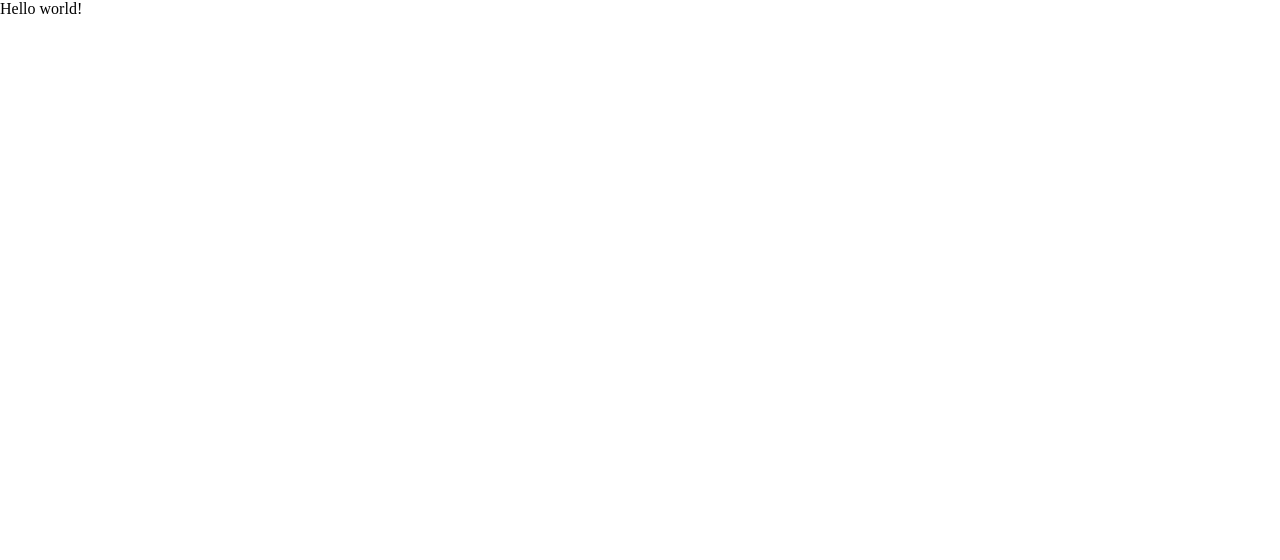
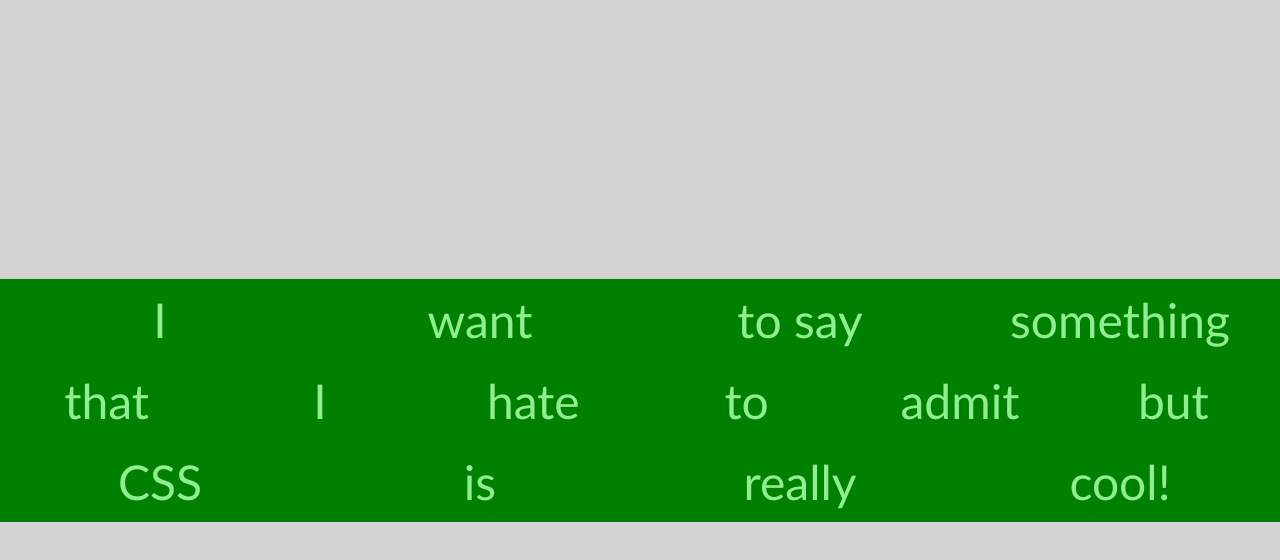
Before and after one commit to rennavittorio/html-css-12bool, a plain HTML site: page bonus/bonus.html in a window 1280 px wide. Drawn offline with Linux system fonts and the light colour scheme.

Commit message:
ADD bonus task added to folder

```diff
--- a/bonus/bonus.html
+++ b/bonus/bonus.html
@@ -6,11 +6,35 @@
     <meta name="viewport" content="width=device-width, initial-scale=1.0">
     <link rel="stylesheet" href="./css/framework2.css">
     <link rel="stylesheet" href="./css/bonus.css">
+    <script src="https://kit.fontawesome.com/dafebc6938.js" crossorigin="anonymous"></script>
     <title>Bonus</title>
 </head>
 <body>
 
-    Hello world!
+    <div class="container">
+        <div class="row">
+
+            <!-- mobile -->
+            <!-- tablet -->
+            <!-- desktop -->
+            <div class="col-12 col-sm-12 col-md-3">I</div>
+            <div class="hidden-tablet col-md-3">want</div>
+            <div class="hidden-tablet col-md-3">to say</div>
+            <div class="hidden-tablet col-md-3">something</div>
+            <div class="hidden-tablet col-md-2">that</div>
+            <div class="hidden-tablet col-md-2">I</div>
+            <div class="col-12 col-sm-4 col-md-2">hate</div>
+            <div class="hidden-mobile col-sm-4 col-md-2">to</div>
+            <div class="hidden-mobile col-sm-4 col-md-2">admit</div>
+            <div class="hidden-tablet col-md-2">but</div>
+            <div class="col-12 col-sm-4 col-md-3">CSS</div>
+            <div class="hidden-mobile col-sm-4 col-md-3">is</div>
+            <div class="hidden-tablet col-md-3">really</div>
+            <div class="hidden-mobile col-sm-4 col-md-3">cool!</div>
+
+
+        </div>
+    </div>
 
 </body>
 </html>
--- a/bonus/css/bonus.css
+++ b/bonus/css/bonus.css
@@ -0,0 +1,66 @@
+[class^="col-"],
+.hidden-mobile,
+.hidden-tablet {
+    background-color: coral;
+    color: red;
+    border: 2px solid transparent;
+    padding: 10px;
+    text-align: center;
+    font-size: 2rem;
+    display: flex;
+    justify-content: center;
+    align-items: center;
+}
+
+.hidden-mobile,
+.hidden-tablet {
+    display: none;
+}
+
+* {
+    font-size: 1.5rem;
+    font-family: 'Gill Sans', 'Gill Sans MT', Calibri, 'Trebuchet MS', sans-serif;
+}
+
+body {
+    background-color: lightgray;
+    display: flex;
+    justify-content: center;
+    align-items: center;
+    width: 100%;
+    height: 100vh;
+}
+
+
+/* breakpoint utilizzati (mobile-first approach):
+--> xs = 0-575px (defaul secondo approccio)
+--> sm = 576-767px
+--> md = 768-991px
+--> lg = 992px and above */
+
+@media all and (min-width: 576px) {
+    .hidden-mobile {
+        display: block;
+    }
+
+    [class^="col-"],
+    .hidden-mobile {
+        color: yellow;
+        background-color: orange;
+    }
+
+
+}
+
+@media all and (min-width: 768px) {
+    .hidden-tablet {
+        display: block;
+    }
+
+    [class^="col-"],
+    .hidden-mobile,
+    .hidden-tablet {
+        color: lightgreen;
+        background-color: green;
+    }
+}
--- a/bonus/css/framework2.css
+++ b/bonus/css/framework2.css
@@ -32,7 +32,7 @@ ul, ol, li, menu {
 /* framework rules */
 /* container */
 .container {
-    max-width: 100%;
+    max-width: 1440px;
     margin: 0 auto;
     padding: 0 calc(var(--gutter-x) / 2);
 }
```
Also changed, not shown: bonus/img/meme1.png (added), bonus/img/meme3.webp (added), 1 other file.
